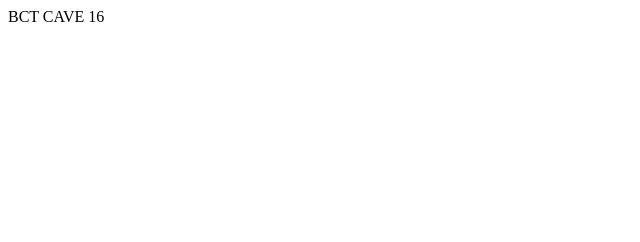
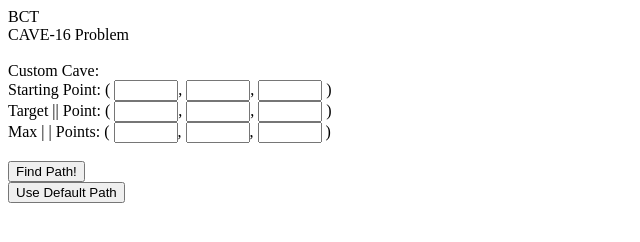
Before and after one commit to MatthewCamarena/Cave-16, a plain HTML site: page index.html in a window 1280 px wide. Shown: the whole page, without its empty margins (0-640 px from the left). Drawn offline with Linux system fonts and the light colour scheme.

Commit message:
Update index.html

```diff
--- a/index.html
+++ b/index.html
@@ -1,2 +1,13 @@
 
-BCT CAVE 16
+BCT <br>CAVE-16 Problem<br><br>
+
+Custom Cave: <br>
+Starting Point: ( <input type="number" name="sPoint" id="sxPoint" min="0" max="100">, <input type="number" name="sPoint" id="syPoint" min="0" max="100">, <input type="number" name="sPoint" id="szPoint" min="0" max="100"> )<br>
+
+Target   || Point: ( <input type="number" name="tPoint" id="txPoint" min="0" max="100">, <input type="number" name="tyPoint" id="tPoint" min="0" max="100">, <input type="number" name="tPoint" id="tzPoint" min="0" max="100"> )<br>
+
+Max   | | Points: ( <input type="number" name="tPoint" id="txPoint" min="0" max="100">, <input type="number" name="tyPoint" id="tPoint" min="0" max="100">, <input type="number" name="tPoint" id="tzPoint" min="0" max="100"> )<br><br>
+
+<script src="./index.js"></script>
+<button id="userPoints" onclick="startPath()">Find Path!</button><br>
+<button id="default" onclick="startDefaultPath()">Use Default Path</button>
```
